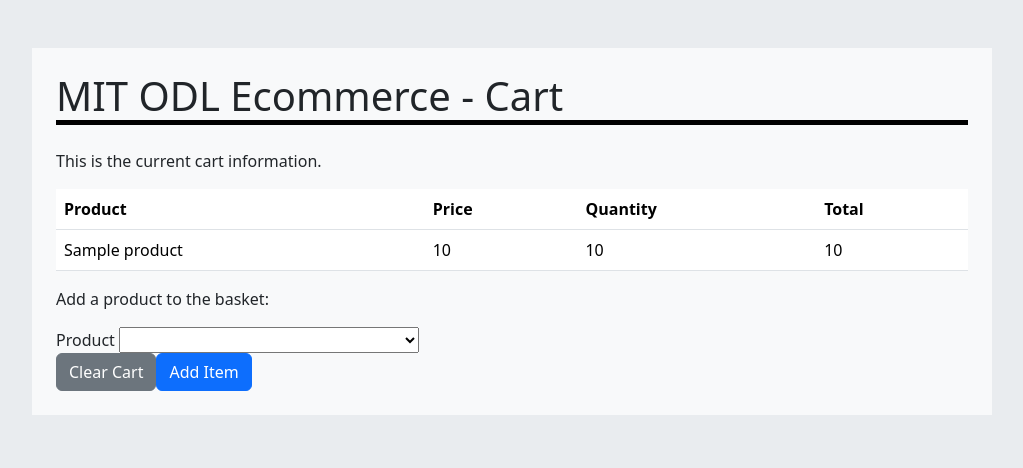
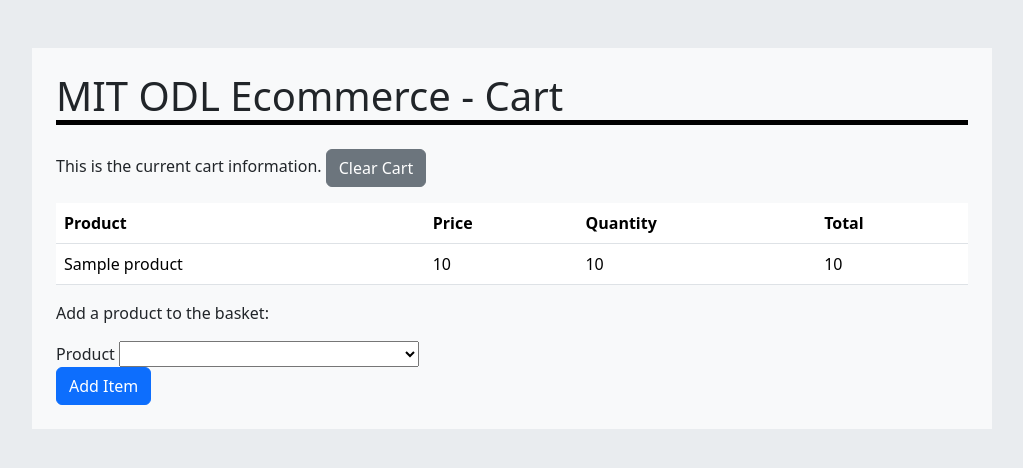
Before and after one commit to mitodl/unified-ecommerce, a Django app: template cart/templates/cart.html in a window 1280 px wide. Shown: the top 468 px of the page, without its empty margins (128-1151 px from the left). Run offline with Django 4.2, Linux system fonts and the light colour scheme; the template is opened without the code that fills it: most values are stand-ins (such as "Sample title", 1, 10 or a date in 2020); data that the repository does not hold is empty; parts of the project's set-up code (start-up, migrations or seed data) failed here and were passed over.

Commit message:
Moved the clear cart button

```diff
--- a/cart/templates/cart.html
+++ b/cart/templates/cart.html
@@ -6,8 +6,10 @@
 {% block body %}
 <div class="row">
     <div class="col-12">
-        <p>This is the current cart information.</p>
-
+        <p>
+            This is the current cart information.
+            <button type="button" id="clear-button" class="btn btn-secondary float-right">Clear Cart</button>
+        </p>
     </div>
 </div>
 {% if basket %}
@@ -58,7 +60,6 @@
             </div>
 
             <div class="form-group d-flex align-items-end">
-                <button type="button" id="clear-button" class="btn btn-secondary">Clear Cart</button>
                 <button type="submit" class="wl-auto btn btn-primary">Add Item</button>
             </div>
         </form>
```
